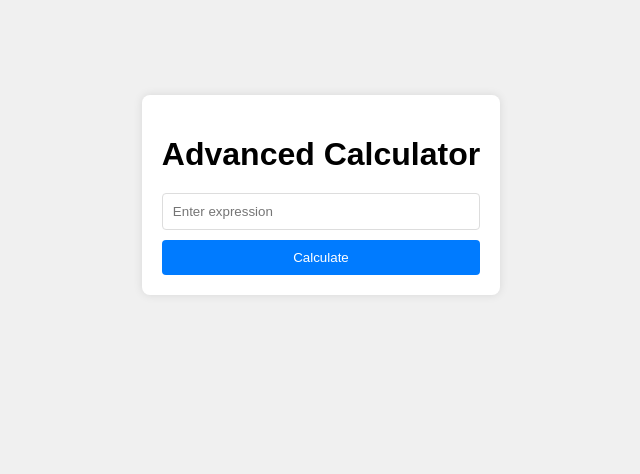
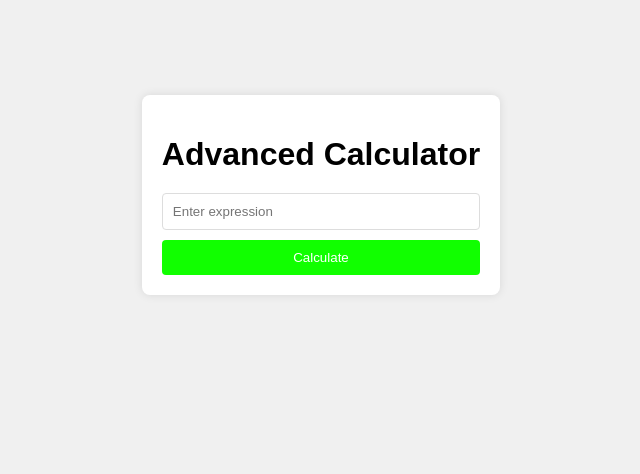
Before and after one commit to famil-student/pythonanywhere-testapp, a Flask app: page / in a window 1280 px wide. Shown: the part 213-687 px from the top of the page, without its empty margins (319-959 px from the left). Run offline with Flask 3, Linux system fonts and the light colour scheme.

Commit message:
test ci cd

```diff
--- a/static/styles.css
+++ b/static/styles.css
@@ -29,7 +29,7 @@ body {
 .calculator input[type="submit"] {
     width: 100%;
     padding: 10px;
-    background-color: #007bff;
+    background-color: #11ff00;
     color: white;
     border: none;
     border-radius: 4px;
```
